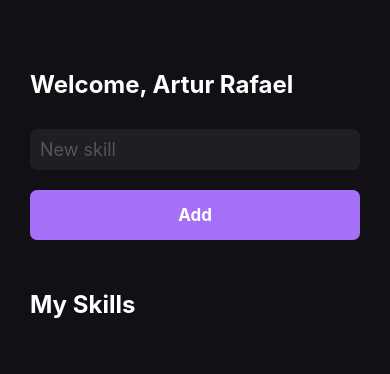
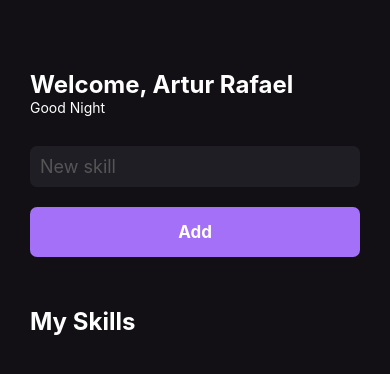
Before and after one commit to arturrsilveira/myskills, a React Native app: screen / in a window 390 px wide. Shown: the top 374 px of the page. Built offline with nearby package versions, Linux system fonts and the light colour scheme.

Commit message:
Adicionado o hook useEffect

```diff
--- a/src/pages/Home.js
+++ b/src/pages/Home.js
@@ -1,4 +1,4 @@
-import React, { useState } from 'react';
+import React, { useState, useEffect } from 'react';
 import {
     View,
     Text,
@@ -14,16 +14,35 @@
 export function Home(){
   const [newSkill, setNewSkill] = useState('');
   const [mySkills, setMySkills] = useState([]);
+  const [gretting, setGrettig] = useState('');
 
   function handleAddNewSkill(){
     setMySkills(oldState => [...oldState, newSkill]);
   }
+
+  useEffect(() => {
+    const currentHour = new Date().getHours();
+
+    if (currentHour < 12) {
+      setGrettig('Good Morning');
+    } else
+    if (currentHour >= 12 && currentHour < 18) {
+      setGrettig('Good Afternoon');
+    } else {
+      setGrettig('Good Night');
+    }
+
+  }, [mySkills])
 
   return (
     <View style={styles.container}>
 
       <Text style={styles.title}>
         Welcome, Artur Rafael
+      </Text>
+
+      <Text style={styles.greetings}>
+        {gretting}
       </Text>
 
       <TextInput style={styles.input}
@@ -38,11 +57,11 @@
         My Skills
       </Text>
 
-     <FlatList
-      data={mySkills}
-      keyExtractor={item => item}
-      renderItem={({ item }) => (
-        <SkillCard skill={item}/>
+      <FlatList
+        data={mySkills}
+        keyExtractor={item => item}
+        renderItem={({ item }) => (
+          <SkillCard skill={item}/>
       )}
      />
 
@@ -74,5 +93,9 @@
     borderRadius: 7
   },
 
+  greetings: {
+    color: '#FFF',
+  }
+
 
 });
```
